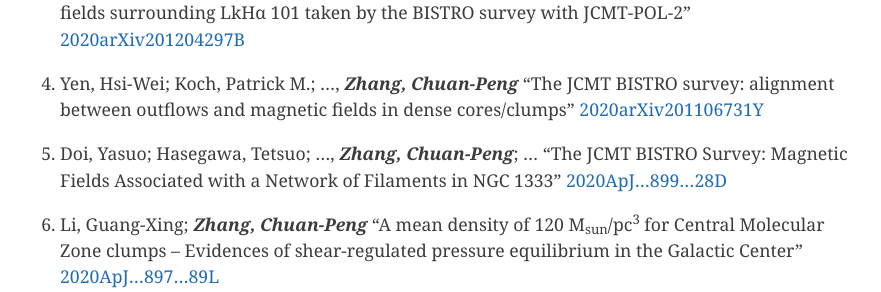
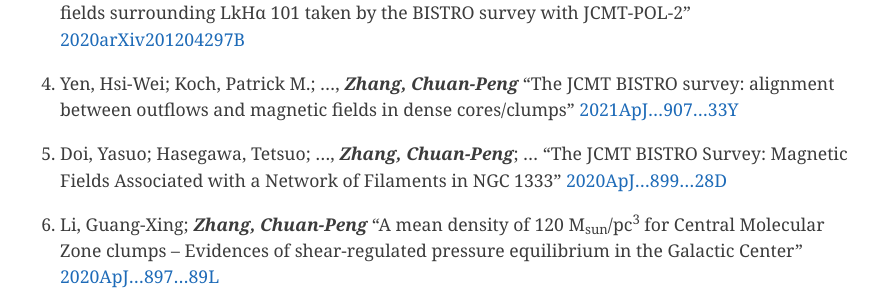
Before and after one commit to zcp521/zcp521.github.io, a Jekyll site: the page built from pub.md, in a window 1280 px wide and 900 px high, scrolled down 766 px. Shown: the part 163-455 px from the top of the window, without its empty margins (204-1085 px from the left). Built offline with Jekyll 4.4.1, drawn with Linux system fonts in a browser that asks for light colours.

Commit message:
Update pub.md

```diff
--- a/pub.md
+++ b/pub.md
@@ -28,7 +28,7 @@
 
 42. Yen, Hsi-Wei; Koch, Patrick M.; ..., ***Zhang, Chuan-Peng***
 	"The JCMT BISTRO survey: alignment between outflows and magnetic fields in dense cores/clumps"
-	[2020arXiv201106731Y](https://ui.adsabs.harvard.edu/abs/2020arXiv201106731Y)
+	[2021ApJ...907...33Y](https://ui.adsabs.harvard.edu/abs/2021ApJ...907...33Y)
 
 41. Doi, Yasuo; Hasegawa, Tetsuo; ..., ***Zhang, Chuan-Peng***; ...
 	"The JCMT BISTRO Survey: Magnetic Fields Associated with a Network of Filaments in NGC 1333"
```
